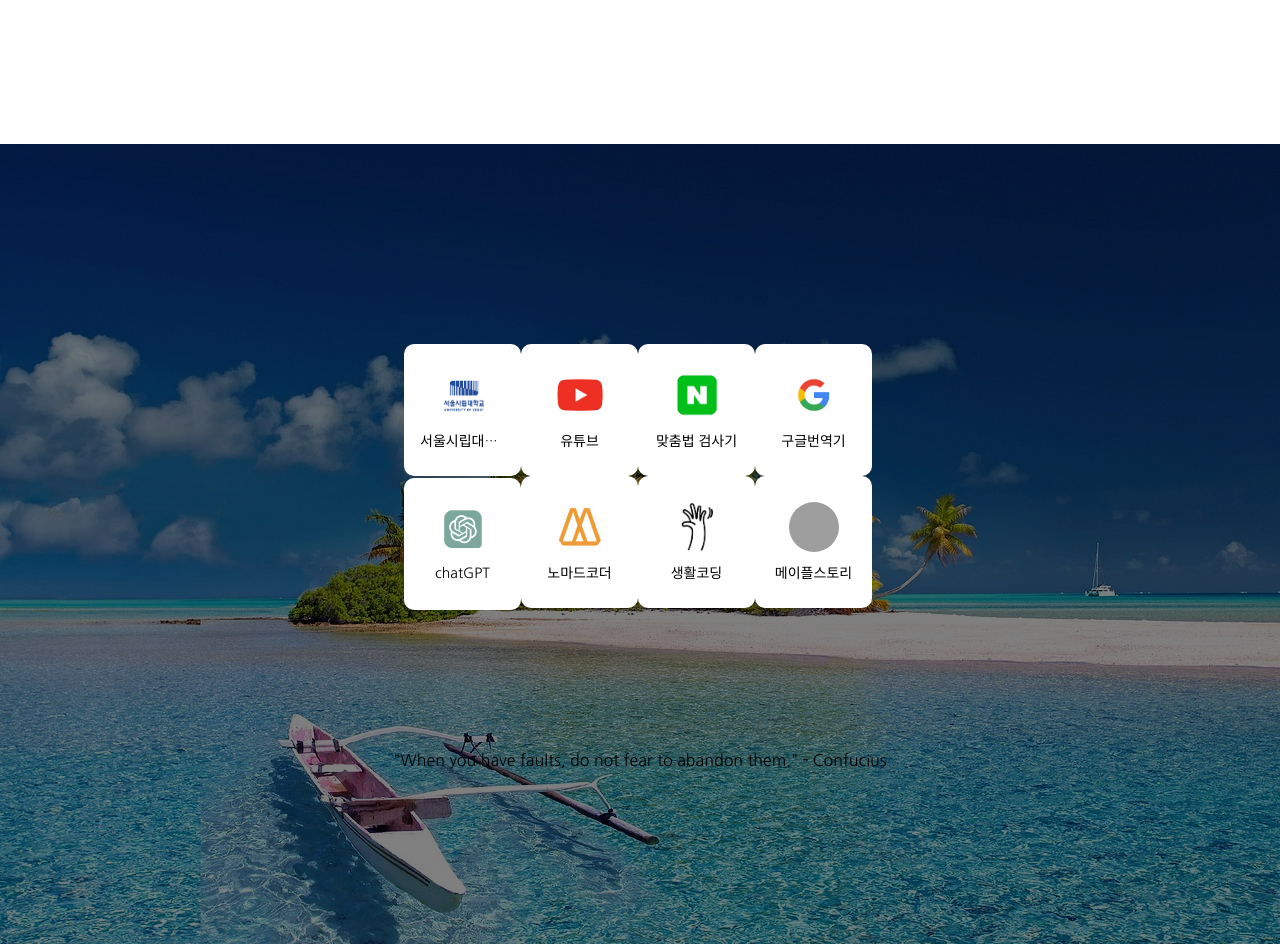
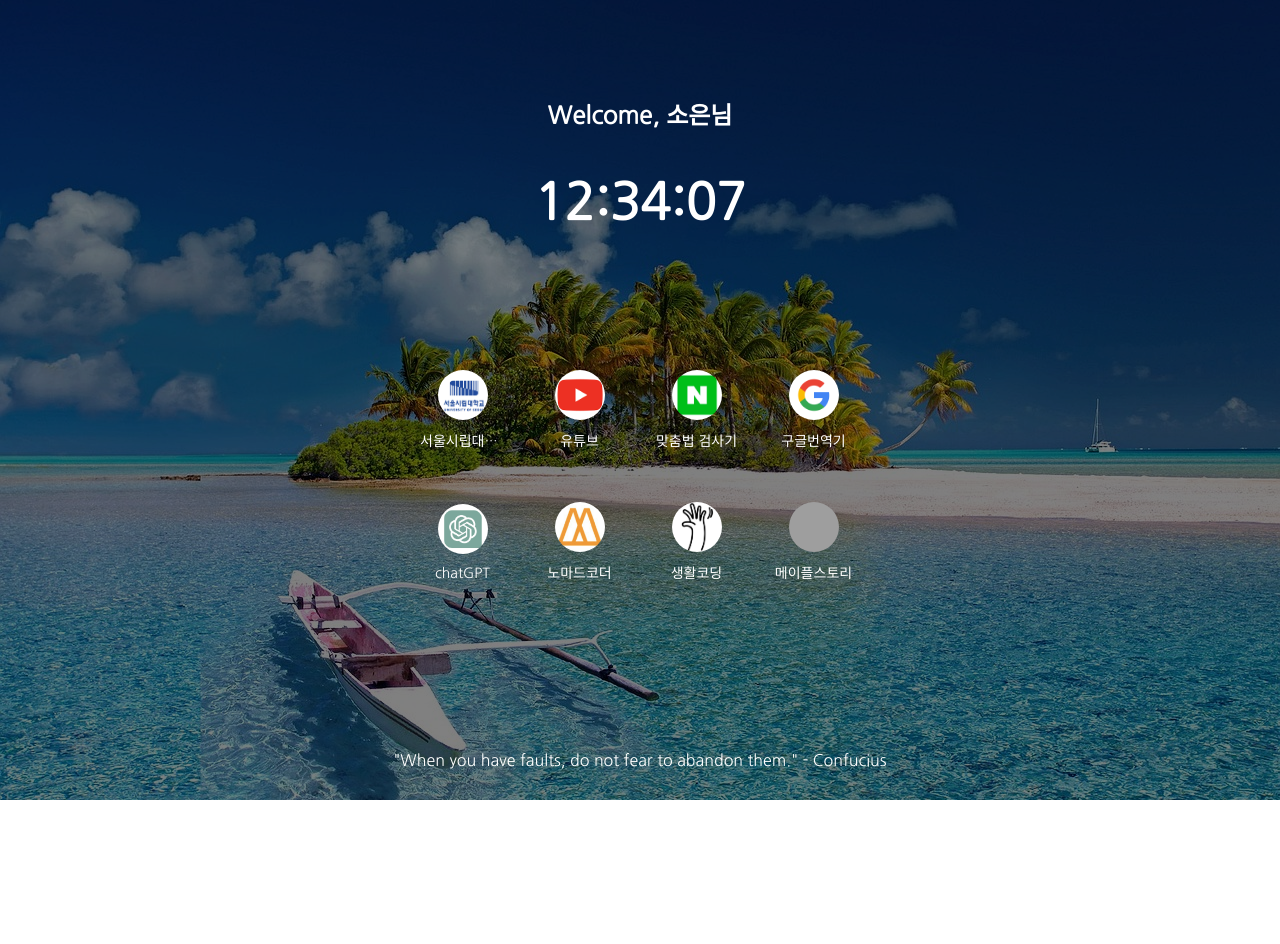
Before and after one commit to soeun2537/first_screen, a React (Create React App) app: page / in a window 1280 px wide. After the commit the page ends 800 px from the top, so only its background shows below. Built offline with nearby package versions, Linux system fonts and the light colour scheme; grey boxes are pictures that could not be loaded.

Commit message:
chore: 디자인 등 수정

```diff
--- a/public/index.html
+++ b/public/index.html
@@ -15,7 +15,6 @@
     <title>React App</title>
   </head>
   <body>
-    <noscript>You need to enable JavaScript to run this app.</noscript>
     <div id="root"></div>
   </body>
 </html>
--- a/src/components/Button.js
+++ b/src/components/Button.js
@@ -14,7 +14,10 @@ function Button({ url, imgUrl, title }) {
       onMouseOver={onMouseOver}
       onMouseOut={onMouseOut}
       className="tile"
-      style={{ backgroundColor: mouseState ? "#d2d2d2" : "white" }}
+      style={{
+        backgroundColor: mouseState ? "white" : "transparent",
+        color: mouseState ? "black" : "white",
+      }}
       href={url}
     >
       <img className="tileImg" src={imgUrl}></img>
--- a/src/css/Button.css
+++ b/src/css/Button.css
@@ -19,7 +19,6 @@
 .tileTitle {
   font-family: Nanum Gothic;
   font-size: 14px;
-    color: black;
   text-align: center;
   text-overflow: ellipsis;
   overflow: hidden;
--- a/src/css/Clock.css
+++ b/src/css/Clock.css
@@ -1,6 +1,8 @@
 .clock {
+    color: white;
+    position: relative;
     font-size: 50px;
     font-family: Nanum Gothic;
     text-align: center;
-    margin-top: 0.8em;
+    padding: 0.8em;
 }
--- a/src/css/Greeting.css
+++ b/src/css/Greeting.css
@@ -1,5 +1,7 @@
 .greeting {
-    text-align: center;
-    font-family: Nanum Gothic;
-    margin-top: 6em;
-  }
+  color: white;
+  position: relative;
+  text-align: center;
+  font-family: Nanum Gothic;
+  padding-top: 4em;
+}
--- a/src/css/Quote.css
+++ b/src/css/Quote.css
@@ -1,4 +1,5 @@
 .quote {
+  color: white;
   font-family: Nanum Gothic;
   position: fixed;
   bottom: 30px;
```
Lines whose indentation alone changed are shown as unchanged.
